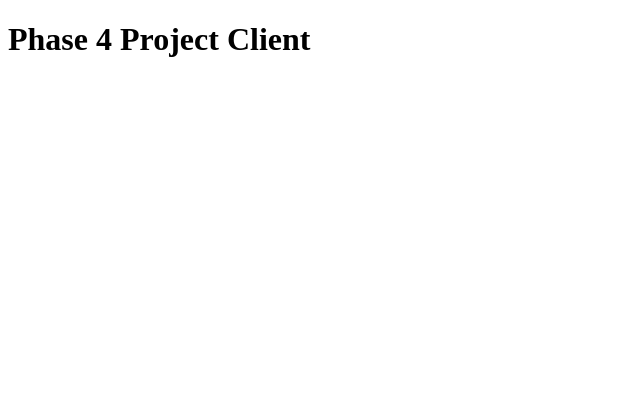
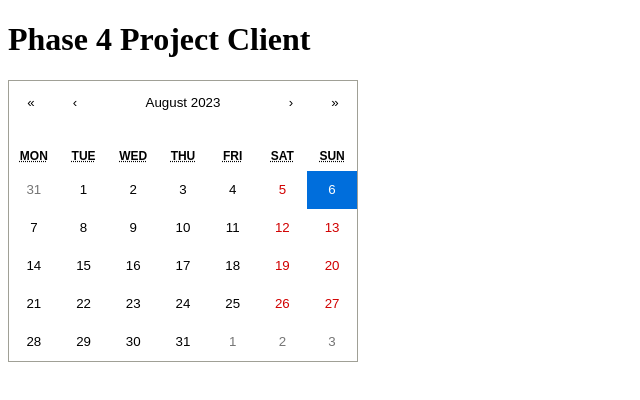
Before and after one commit to ryanMlindner/Book-Scheduler, a React (Create React App) app in the folder client/: page / in a window 1280 px wide. Shown: the top 400 px of the page, without its empty margins (0-640 px from the left). Built offline with nearby package versions, Linux system fonts and the light colour scheme.

Commit message:
Added Calendar

```diff
--- a/client/src/components/App.js
+++ b/client/src/components/App.js
@@ -1,8 +1,20 @@
 import React, { useEffect, useState } from "react";
 import { Switch, Route } from "react-router-dom";
+import Calendar from 'react-calendar';
+import 'react-calendar/dist/Calendar.css';
 
 function App() {
-  return <h1>Phase 4 Project Client</h1>;
+	const [value, setValue] = useState(new Date());
+
+	return (
+		<div>
+			<h1>Phase 4 Project Client</h1>
+			<Calendar
+                onChange={setValue}
+                value={value}
+            />
+		</div>
+	);
 }
 
 export default App;
```
Also changed, not shown: client/package.json (+1 -7 lines), 1 other file (tests, documents, lock files or other folders).
